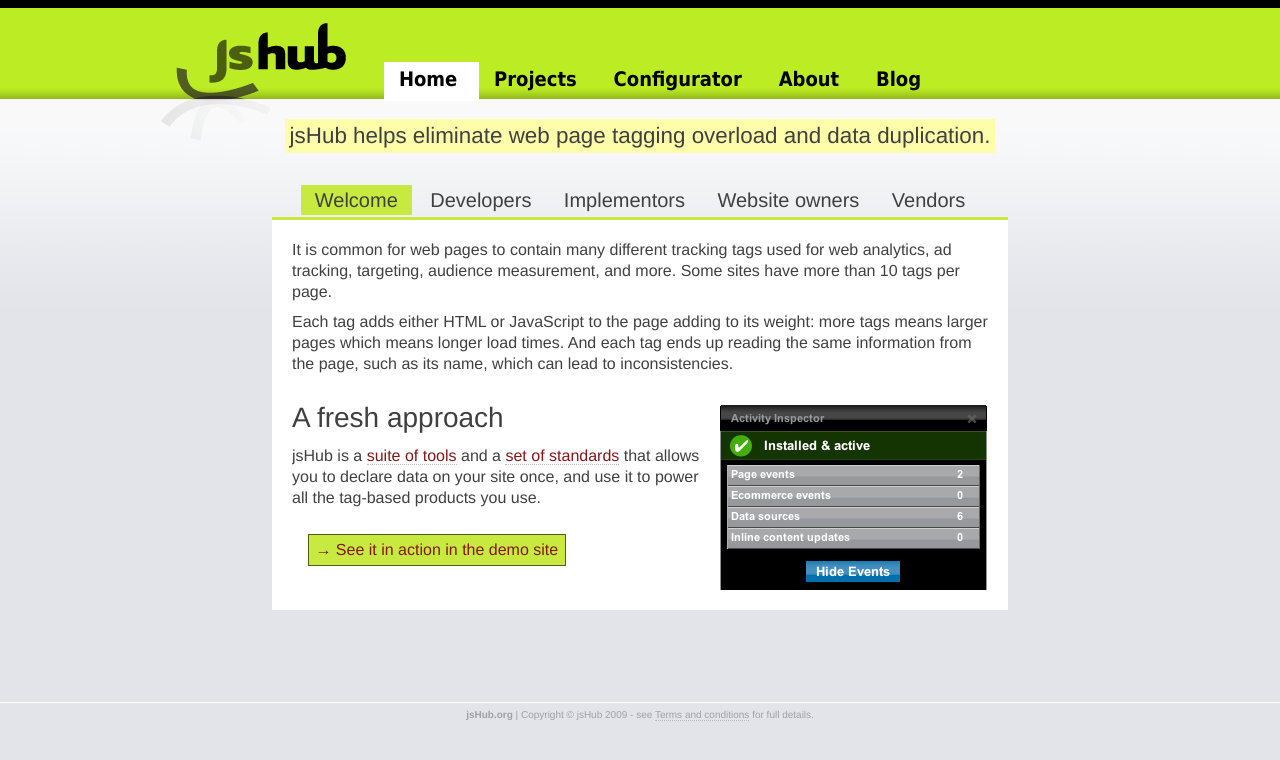
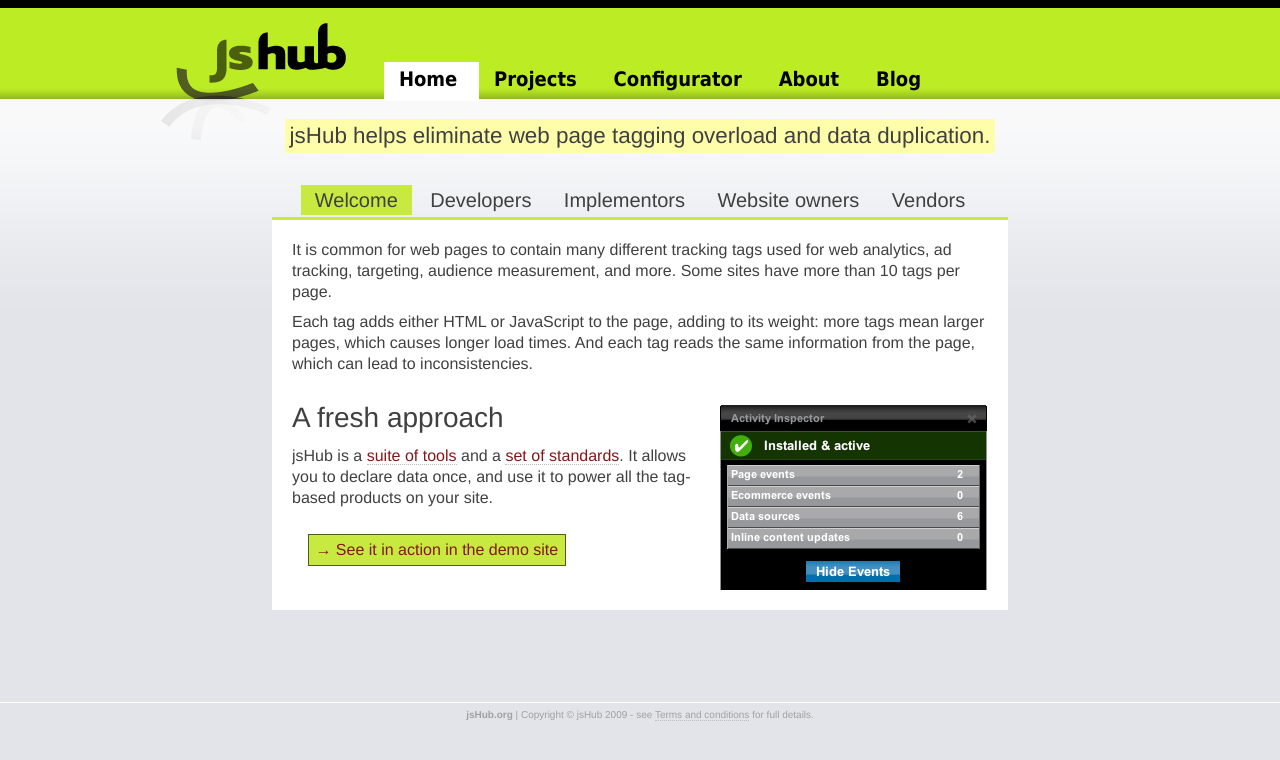
Before and after one commit to jshub/jshub.github.com, a Jekyll site: the page built from index2.html, in a window 1280 px wide. Shown: the top 760 px of the page. Built offline with Jekyll 4.4.1, drawn with Linux system fonts in a browser that asks for light colours.

Commit message:
Couple of grammar changes

```diff
--- a/index2.html
+++ b/index2.html
@@ -26,7 +26,7 @@
       It is common for web pages to contain many different tracking tags used for web analytics, ad tracking, targeting, audience measurement, and more. Some sites have more than 10 tags per page.
     </p>
     <p>
-      Each tag adds either HTML or JavaScript to the page adding to its weight: more tags means larger pages which means longer load times. And each tag ends up reading the same information from the page, such as its name, which can lead to inconsistencies.
+      Each tag adds either HTML or JavaScript to the page, adding to its weight: more tags mean larger pages, which causes longer load times. And each tag reads the same information from the page, which can lead to inconsistencies.
     </p>
     <div class="right">
       <a href="/projects/inspector/"><img src="/images/inspector/3InspectorOverview.png" width="270" height="212" alt="Inspector screenshot"></a>
@@ -35,7 +35,7 @@
       A fresh approach
     </h2>
     <p>
-      jsHub is a <a href="/projects/">suite of tools</a> and a <a href="/standards/">set of standards</a> that allows you to declare data on your site once, and use it to power all the tag-based products you use.
+      jsHub is a <a href="/projects/">suite of tools</a> and a <a href="/standards/">set of standards</a>. It allows you to declare data once, and use it to power all the tag-based products on your site.
     </p>
     <p class="calltoaction">
       <a href="/retail/">&rarr; See it in action in the demo site</a>
```
Also changed, not shown: other parts of index2.html (+2 -2 lines).
